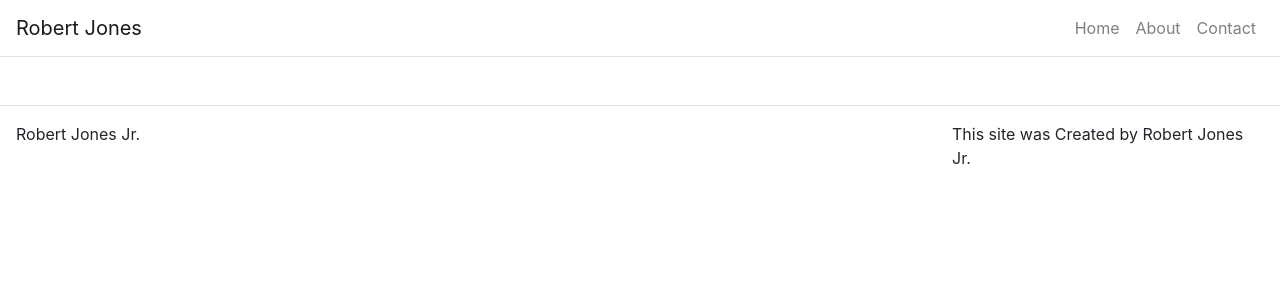
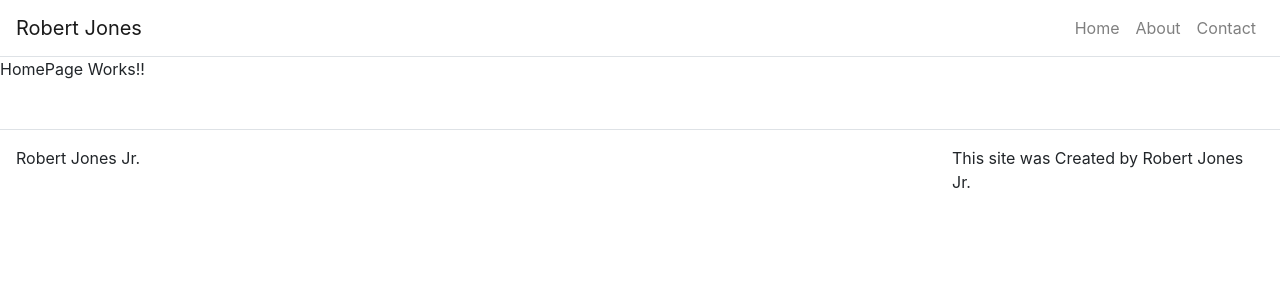
Before and after one commit to jones9682/React-Portfolio, a React (Create React App) app: page / in a window 1280 px wide. Shown: the top 300 px of the page. Built offline with nearby package versions, Linux system fonts and the light colour scheme.

Commit message:
added routes for pages

```diff
--- a/src/App.js
+++ b/src/App.js
@@ -4,7 +4,11 @@ import Container from 'react-bootstrap/Container';
 import Navbar from 'react-bootstrap/Navbar';
 import Nav from 'react-bootstrap/Nav';
 import './App.css';
+
 import Footer from './components/Footer';
+import HomePage from './pages/HomePage';
+import AboutPage from './pages/AboutPage';
+import ContactPage from './pages/ContactPage';
 
 
 class App extends React.Component {
@@ -50,6 +54,10 @@ class App extends React.Component {
             </Navbar.Collapse>
           </Navbar>
 
+    <Route path="/" exact render={() => <HomePage title={this.state.home.title} subTitle={this.state.subTitle} text={this.state.home.text} />} />
+    <Route path="/about" render={() => <AboutPage title={this.state.about.title} />} />
+    <Route path="/contact" render={() => <ContactPage title={this.state.contact.title} />} />
+
           <Footer />
 
         </Container>
```
